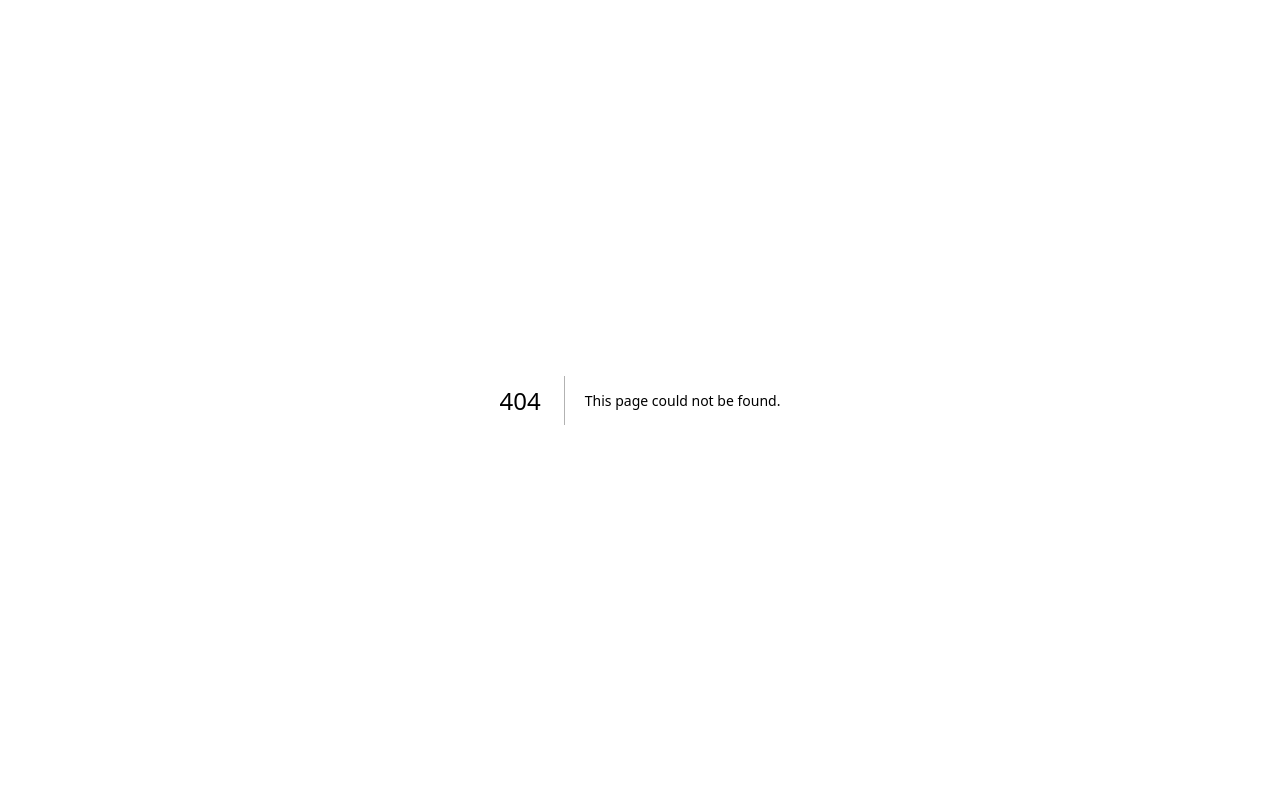
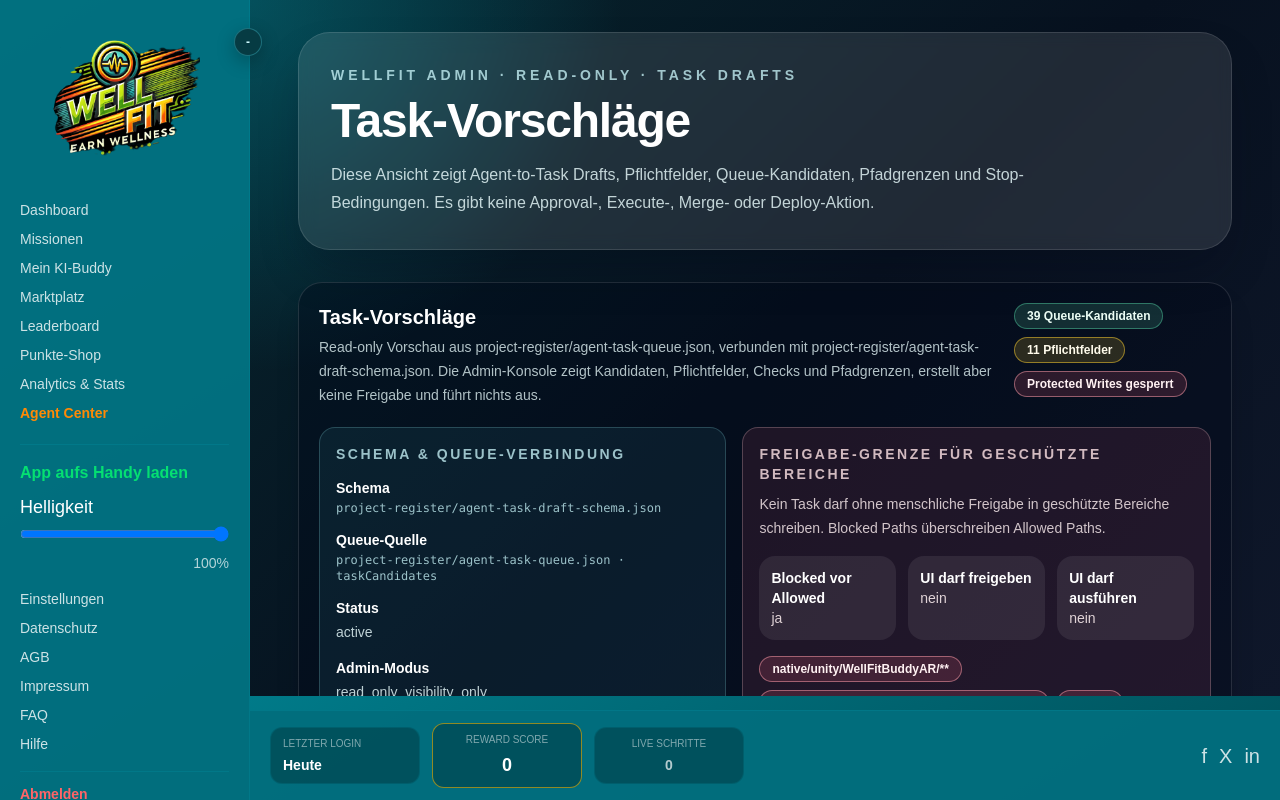
Before and after one commit to Bernds-tech/WellFit-now, a Next.js app: page /admin/agent-center/task-proposals in a window 1280 px wide. Before the commit this address had no page. Built offline with nearby package versions, Linux system fonts and the light colour scheme; no server answers.

Commit message:
Add admin task proposals route

```diff
--- /dev/null
+++ b/app/admin/agent-center/task-proposals/page.tsx
@@ -0,0 +1,30 @@
+import type { Metadata } from "next";
+
+import AppShell from "@/app/components/AppShell";
+
+import TaskProposalsPanel from "../TaskProposalsPanel";
+
+export const metadata: Metadata = {
+  title: "Task-Vorschläge | WellFit Admin",
+  description: "Read-only Agent-to-Task Draft Übersicht für WellFit Governance.",
+};
+
+export default function AgentTaskProposalsPage() {
+  return (
+    <AppShell reward={0} contentClassName="px-0 py-0">
+      <div className="min-h-0 flex-1 overflow-y-auto bg-[radial-gradient(circle_at_top_left,_rgba(0,170,190,0.32),_transparent_30%),linear-gradient(135deg,_#06252d,_#07111f_52%,_#0f172a)] px-5 py-8 pb-24 text-white sm:px-8 lg:px-12">
+        <div className="mx-auto flex max-w-7xl flex-col gap-8">
+          <header className="rounded-[2rem] border border-white/12 bg-white/10 p-6 shadow-2xl shadow-slate-950/30 backdrop-blur md:p-8">
+            <p className="text-sm font-bold uppercase tracking-[0.28em] text-cyan-100/75">WellFit Admin · Read-only · Task Drafts</p>
+            <h1 className="mt-3 text-4xl font-black tracking-tight text-white md:text-5xl">Task-Vorschläge</h1>
+            <p className="mt-4 max-w-3xl text-base leading-7 text-cyan-50/80">
+              Diese Ansicht zeigt Agent-to-Task Drafts, Pflichtfelder, Queue-Kandidaten, Pfadgrenzen und Stop-Bedingungen. Es gibt keine Approval-, Execute-, Merge- oder Deploy-Aktion.
+            </p>
+          </header>
+
+          <TaskProposalsPanel />
+        </div>
+      </div>
+    </AppShell>
+  );
+}
```
